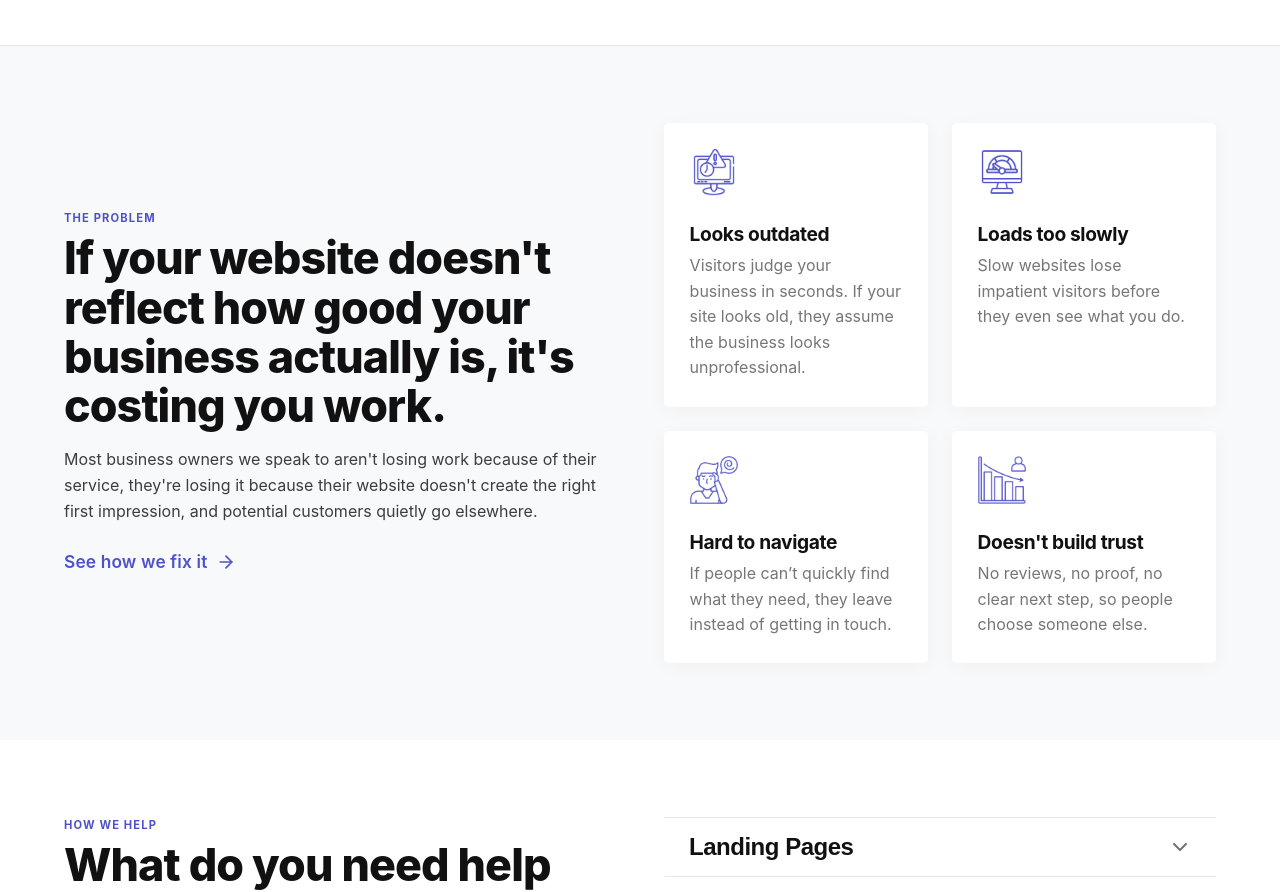
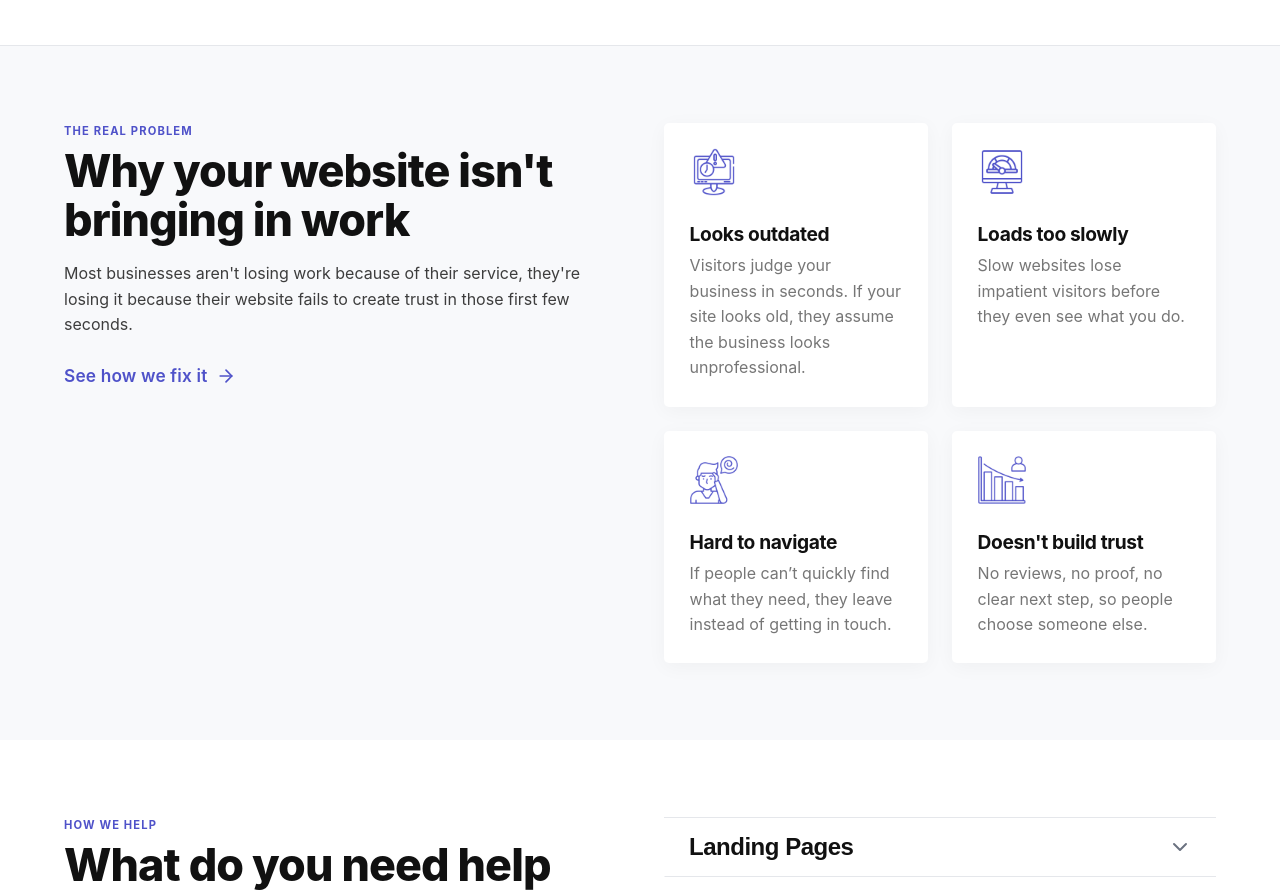
Before and after one commit to Vader1970/pegasus-web-design, a Next.js app: page / in a window 1280 px wide. Shown: the part 967-1859 px from the top of the page. Built offline with nearby package versions, Linux system fonts and the light colour scheme.

Commit message:
change heading and text

```diff
--- a/src/components/sections/home/Problem/Problem.js
+++ b/src/components/sections/home/Problem/Problem.js
@@ -73,12 +73,12 @@ export default function Problem() {
 
         {/* Left Content */}
         <div className={styles.contentColumn}>
-          <span className={`gsap-problem-text ${styles.label}`}>THE PROBLEM</span>
+          <span className={`gsap-problem-text ${styles.label}`}>THE REAL PROBLEM</span>
           <h2 className={`gsap-problem-text ${styles.heading}`}>
-            If your website doesn't reflect how good your business actually is, it's costing you work.
+          Why your website isn't bringing in work
           </h2>
           <p className={`gsap-problem-text ${styles.paragraph}`}>
-            Most business owners we speak to aren't losing work because of their service, they're losing it because their website doesn't create the right first impression, and potential customers quietly go elsewhere.
+          Most businesses aren't losing work because of their service, they're losing it because their website fails to create trust in those first few seconds.
           </p>
           <div className="gsap-problem-text">
             <Link href="#services" className={styles.ctaLink}>
--- a/src/components/sections/home/Problem/Problem.module.css
+++ b/src/components/sections/home/Problem/Problem.module.css
@@ -13,7 +13,7 @@
   display: grid;
   grid-template-columns: 1fr 1fr;
   gap: var(--spacing-48);
-  align-items: center;
+  align-items: start;
 }
 
 /* -------------------
@@ -161,8 +161,6 @@
 
   .contentColumn {
     max-width: 100%;
-    /* Small top offset so heading baseline optically aligns with top card */
-    padding-top: var(--spacing-8);
   }
 
   .heading {
```
